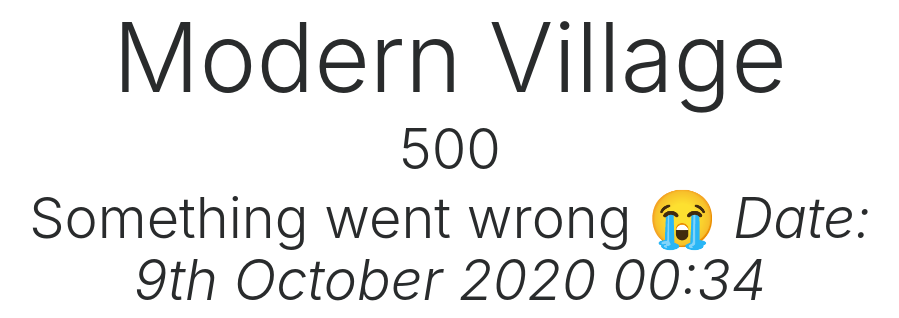
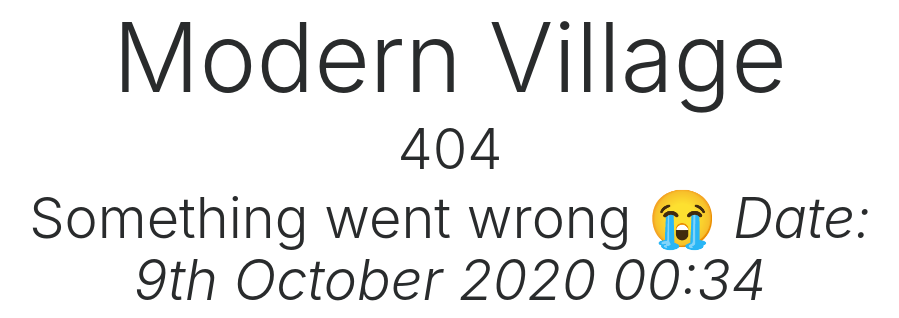
Before and after one commit to SlikNik/modern_village, a Django app: template templates/404.html in a window 1280 px wide. Shown: the part 123-441 px from the top of the page, without its empty margins (190-1089 px from the left). Run offline with Django 3.2, Linux system fonts and the light colour scheme; the template is opened without the code that fills it, so the values that code supplies are empty; some libraries are stand-ins or nearby versions; some web fonts are replaced.

Commit message:
Update 404.html

```diff
--- a/templates/404.html
+++ b/templates/404.html
@@ -15,7 +15,7 @@
     <div class="row justify-content-center text-center">
       <div class="col-md-10 col-sm-12">
         <h1 class="display-1 logo">Modern Village</h1>
-        <h2 class="display-4">500</h2>
+        <h2 class="display-4">404</h2>
         <h4 class="display-4 mb-4">Something went wrong 😭 <em>Date: {% now "jS F Y H:i" %}</em> </h4>
         <p class="lead">Mind to <a href="https://twitter.com/@nikalmorgan" target="_blank" rel="noopener">send me a tweet</a> about this issue?</p>
         <p class="lead"><a href="/" class="btn btn-primary btn-lg">Go to the home page →</a></p>
```
